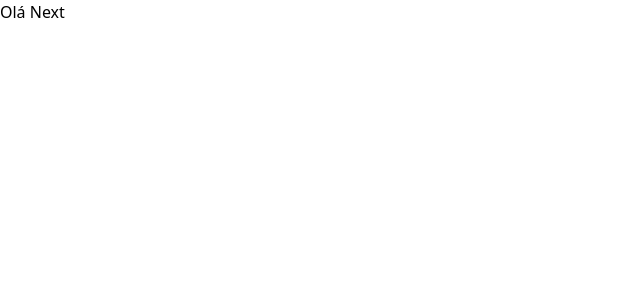
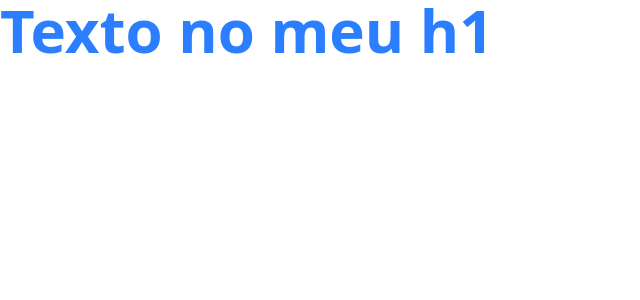
Before and after one commit to matheustorresdev97/blog, a Next.js app: page / in a window 1280 px wide. Shown: the top 300 px of the page, without its empty margins (0-640 px from the left). Built offline with nearby package versions, Linux system fonts and the light colour scheme.

Commit message:
config: definindo como server page

```diff
--- a/src/app/page.tsx
+++ b/src/app/page.tsx
@@ -1,9 +1,10 @@
-export default function Home() {
+import { Header } from "@/components/header";
+
+export default async function Home() {
+    console.log('HomePage');
   return (
     <div>
-      <h1>
-        Olá Next
-      </h1>
+        <Header />
     </div>
   );
 }
--- /dev/null
+++ b/src/components/header.tsx
@@ -0,0 +1,24 @@
+'use client';
+
+import clsx from 'clsx';
+
+export function Header() {
+  console.log('HEADER');
+
+  return (
+    <h1
+      className={clsx(
+        'text-6xl',
+        'font-bold',
+        'text-blue-500',
+        'hover:text-blue-50',
+        'hover:bg-blue-500',
+        'transition',
+        'duration-1000',
+      )}
+      onClick={() => alert(123)}
+    >
+      Texto no meu h1
+    </h1>
+  );
+}
```
